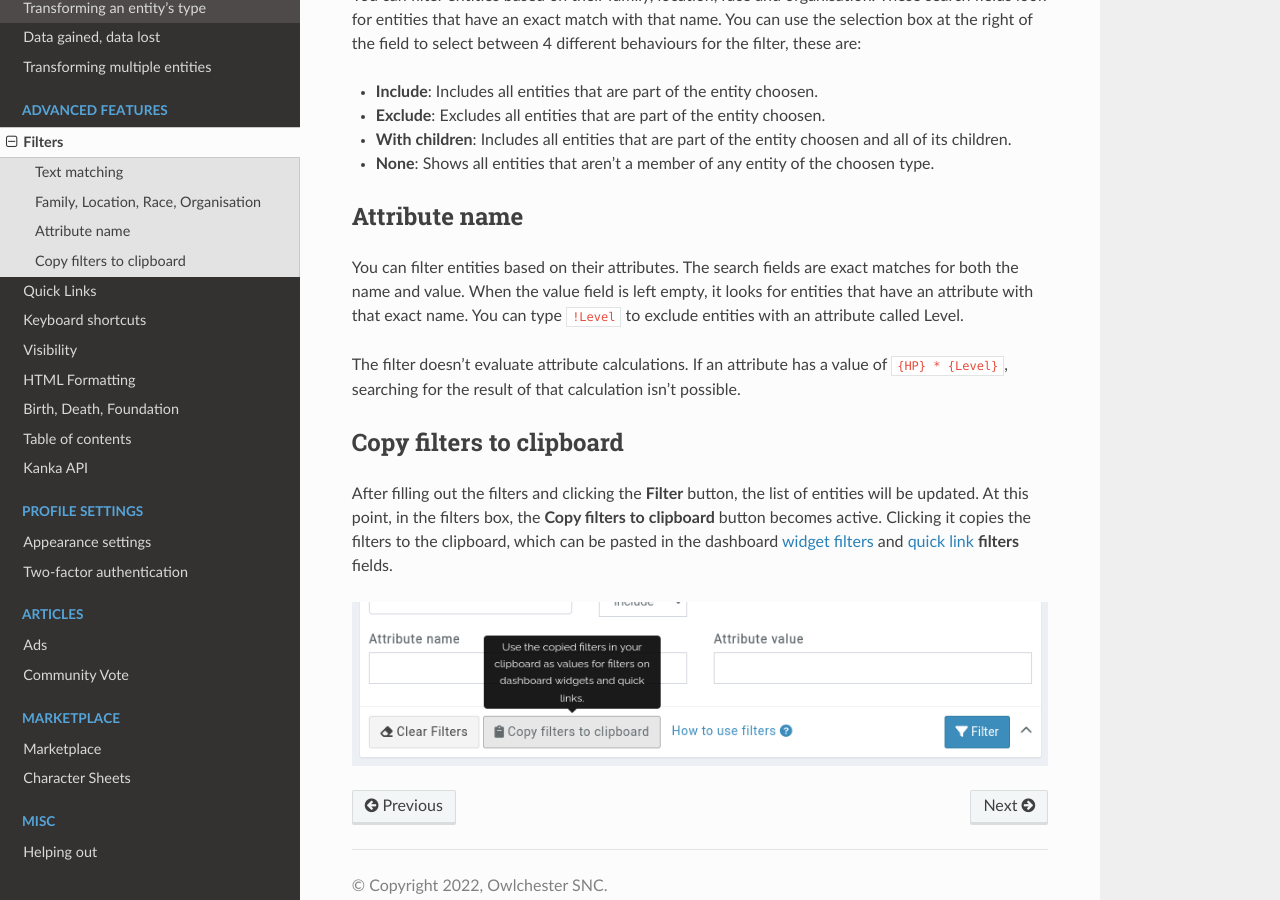
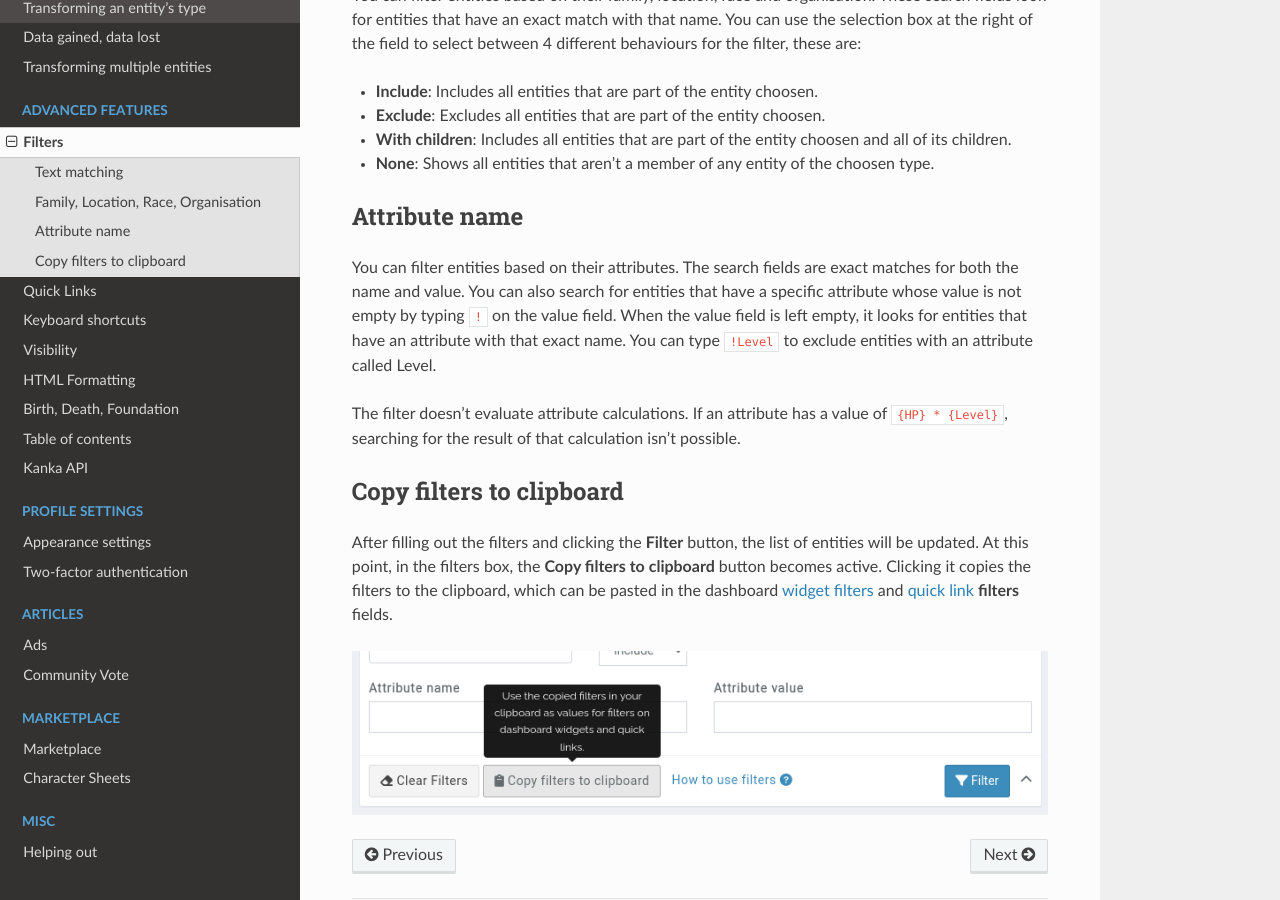
Before and after one commit to owlchester/kanka-docs, a Sphinx documentation site: the page built from docs/source/advanced/filters.md, in a window 1280 px wide and 900 px high, scrolled down 1198 px. Built offline with Sphinx 7.4.7 and the Read the Docs theme 2.0.0, drawn with Linux system fonts in a browser that asks for light colours.

Commit message:
Update filters.md

```diff
--- a/docs/source/advanced/filters.md
+++ b/docs/source/advanced/filters.md
@@ -34,7 +34,7 @@ You can filter entities based on their family, location, race and organisation.
 
 ## Attribute name
 
-You can filter entities based on their attributes. The search fields are exact matches for both the name and value. When the value field is left empty, it looks for entities that have an attribute with that exact name. You can type `!Level` to exclude entities with an attribute called Level.
+You can filter entities based on their attributes. The search fields are exact matches for both the name and value. You can also search for entities that have a specific attribute whose value is not empty by typing `!` on the value field. When the value field is left empty, it looks for entities that have an attribute with that exact name. You can type `!Level` to exclude entities with an attribute called Level.
 
 The filter doesn't evaluate attribute calculations. If an attribute has a value of `{HP} * {Level}`, searching for the result of that calculation isn't possible.
 
```
